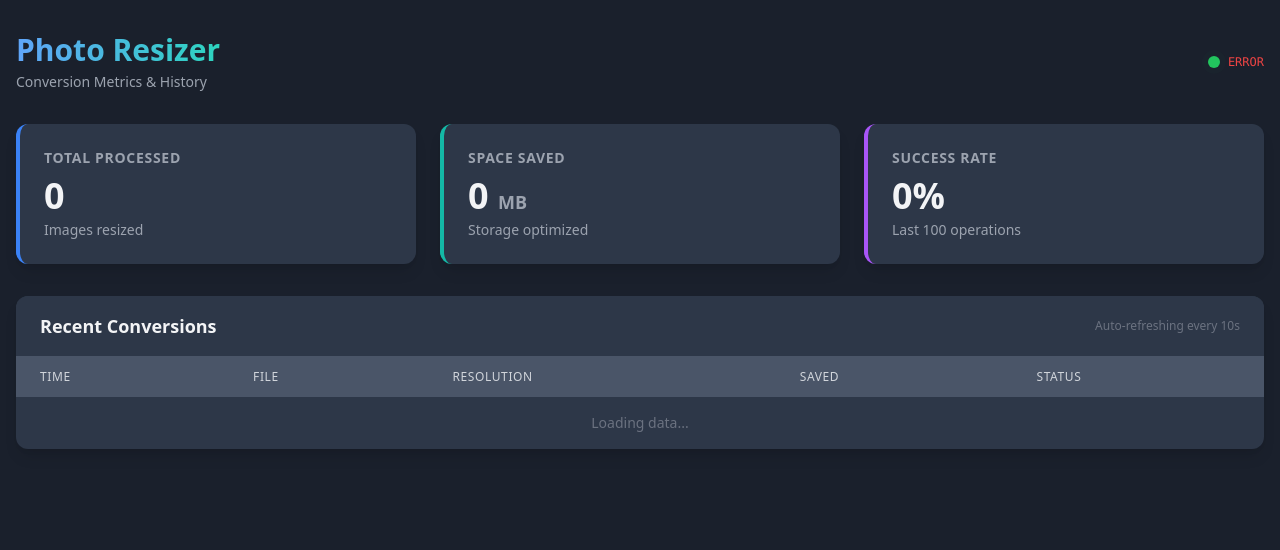
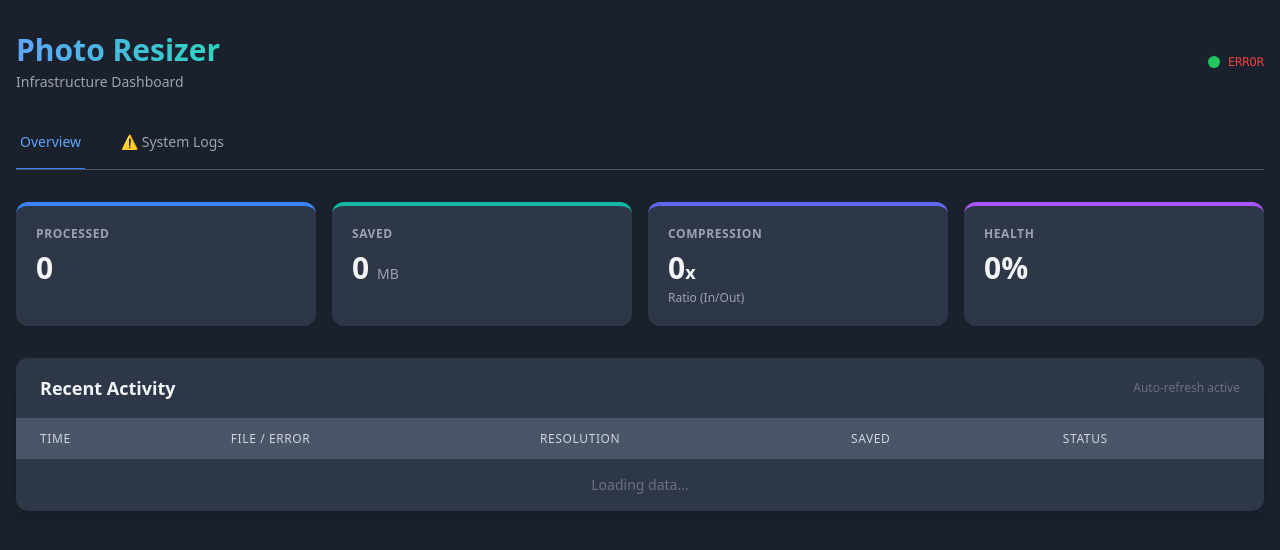
Before and after one commit to ravado/photo-resizer, a Python web app: template dashboard/templates/index.html in a window 1280 px wide. Shown: the top 550 px of the page. Run offline with Jinja, Linux system fonts and the light colour scheme; the template is opened without the code that fills it, so the values that code supplies are empty; some libraries are stand-ins or nearby versions.

Commit message:
feat: dashboard v2 with location filtering, ratio, and logs

```diff
--- a/dashboard/templates/index.html
+++ b/dashboard/templates/index.html
@@ -1,5 +1,6 @@
 <!DOCTYPE html>
 <html lang="en" class="dark">
+
 <head>
     <meta charset="UTF-8">
     <meta name="viewport" content="width=device-width, initial-scale=1.0">
@@ -27,33 +28,39 @@
             width: 8px;
             height: 8px;
         }
+
         ::-webkit-scrollbar-track {
             background: #2d3748;
         }
+
         ::-webkit-scrollbar-thumb {
             background: #4a5568;
             border-radius: 4px;
         }
+
         ::-webkit-scrollbar-thumb:hover {
             background: #718096;
         }
     </style>
 </head>
-<body class="bg-gray-100 dark:bg-gray-900 text-gray-800 dark:text-gray-100 transition-colors duration-200 min-h-screen font-sans">
+
+<body
+    class="bg-gray-100 dark:bg-gray-900 text-gray-800 dark:text-gray-100 transition-colors duration-200 min-h-screen font-sans">
     <div class="container mx-auto px-4 py-8">
 
         <!-- Header -->
-        <header class="flex justify-between items-center mb-8">
-            <div>
+        <header class="flex flex-col md:flex-row justify-between items-center mb-6">
+            <div class="mb-4 md:mb-0">
                 <h1 class="text-3xl font-bold bg-clip-text text-transparent bg-gradient-to-r from-blue-400 to-teal-400">
                     Photo Resizer
                 </h1>
-                <p class="text-gray-500 dark:text-gray-400 text-sm mt-1">Conversion Metrics & History</p>
+                <p class="text-gray-500 dark:text-gray-400 text-sm mt-1">Infrastructure Dashboard</p>
             </div>
-            <div class="flex items-center space-x-4">
+            <div class="flex items-center space-x-6">
                 <div id="connection-status" class="flex items-center text-xs font-mono text-green-500">
                     <span class="relative flex h-3 w-3 mr-2">
-                      <span class="animate-ping absolute inline-flex h-full w-full rounded-full bg-green-400 opacity-75"></span>
+                        <span
+                            class="animate-ping absolute inline-flex h-full w-full rounded-full bg-green-400 opacity-75"></span>
                         <span class="relative inline-flex rounded-full h-3 w-3 bg-green-500"></span>
                     </span>
                     <span id="status-text">LIVE</span>
@@ -61,42 +68,75 @@
             </div>
         </header>
 
+        <!-- Navigation Tabs -->
+        <div class="border-b border-gray-200 dark:border-gray-700 mb-8 overflow-x-auto">
+            <nav class="-mb-px flex space-x-8" aria-label="Tabs">
+                <button onclick="switchTab('overview')" id="tab-overview"
+                    class="tab-btn whitespace-nowrap py-4 px-1 border-b-2 font-medium text-sm border-blue-500 text-blue-600 dark:text-blue-400">
+                    Overview
+                </button>
+
+                {% for key, name in locations.items() %}
+                <button onclick="switchTab('{{ key }}')" id="tab-{{ key }}"
+                    class="tab-btn whitespace-nowrap py-4 px-1 border-b-2 font-medium text-sm border-transparent text-gray-500 hover:text-gray-700 hover:border-gray-300 dark:text-gray-400 dark:hover:text-gray-300">
+                    {{ name }}
+                </button>
+                {% endfor %}
+
+                <button onclick="switchTab('logs')" id="tab-logs"
+                    class="tab-btn whitespace-nowrap py-4 px-1 border-b-2 font-medium text-sm border-transparent text-gray-500 hover:text-gray-700 hover:border-gray-300 dark:text-gray-400 dark:hover:text-gray-300">
+                    ⚠️ System Logs
+                </button>
+            </nav>
+        </div>
+
         <!-- Stats Grid -->
-        <div class="grid grid-cols-1 md:grid-cols-3 gap-6 mb-8">
+        <div class="grid grid-cols-2 md:grid-cols-4 gap-4 mb-8">
             <!-- Total Processed -->
-            <div class="bg-white dark:bg-gray-800 rounded-xl shadow-lg p-6 border-l-4 border-blue-500">
-                <h3 class="text-gray-500 dark:text-gray-400 text-sm uppercase font-semibold tracking-wider">Total Processed</h3>
-                <div class="mt-2 text-4xl font-bold" id="stat-total">0</div>
-                <div class="mt-1 text-sm text-gray-500 dark:text-gray-400">Images resized</div>
+            <div class="bg-white dark:bg-gray-800 rounded-xl shadow-sm p-5 border-t-4 border-blue-500">
+                <h3 class="text-gray-500 dark:text-gray-400 text-xs uppercase font-semibold tracking-wider">Processed
+                </h3>
+                <div class="mt-2 text-3xl font-bold" id="stat-total">0</div>
             </div>
 
             <!-- Space Saved -->
-            <div class="bg-white dark:bg-gray-800 rounded-xl shadow-lg p-6 border-l-4 border-teal-500">
-                <h3 class="text-gray-500 dark:text-gray-400 text-sm uppercase font-semibold tracking-wider">Space Saved</h3>
-                <div class="mt-2 text-4xl font-bold" id="stat-saved">0 <span class="text-lg text-gray-400">MB</span></div>
-                <div class="mt-1 text-sm text-gray-500 dark:text-gray-400">Storage optimized</div>
+            <div class="bg-white dark:bg-gray-800 rounded-xl shadow-sm p-5 border-t-4 border-teal-500">
+                <h3 class="text-gray-500 dark:text-gray-400 text-xs uppercase font-semibold tracking-wider">Saved</h3>
+                <div class="mt-2 text-3xl font-bold" id="stat-saved">0 <span
+                        class="text-sm font-normal text-gray-400">MB</span></div>
+            </div>
+
+            <!-- Compression Ratio -->
+            <div class="bg-white dark:bg-gray-800 rounded-xl shadow-sm p-5 border-t-4 border-indigo-500">
+                <h3 class="text-gray-500 dark:text-gray-400 text-xs uppercase font-semibold tracking-wider">Compression
+                </h3>
+                <div class="mt-2 text-3xl font-bold" id="stat-ratio">0<span class="text-lg">x</span></div>
+                <div class="mt-1 text-xs text-gray-400">Ratio (In/Out)</div>
             </div>
 
             <!-- Success Rate -->
-            <div class="bg-white dark:bg-gray-800 rounded-xl shadow-lg p-6 border-l-4 border-purple-500">
-                <h3 class="text-gray-500 dark:text-gray-400 text-sm uppercase font-semibold tracking-wider">Success Rate</h3>
-                <div class="mt-2 text-4xl font-bold" id="stat-rate">0%</div>
-                <div class="mt-1 text-sm text-gray-500 dark:text-gray-400">Last 100 operations</div>
+            <div class="bg-white dark:bg-gray-800 rounded-xl shadow-sm p-5 border-t-4 border-purple-500">
+                <h3 class="text-gray-500 dark:text-gray-400 text-xs uppercase font-semibold tracking-wider">Health</h3>
+                <div class="mt-2 text-3xl font-bold" id="stat-rate">0%</div>
             </div>
         </div>
 
         <!-- History Table -->
         <div class="bg-white dark:bg-gray-800 rounded-xl shadow-lg overflow-hidden">
-            <div class="px-6 py-4 border-b border-gray-200 dark:border-gray-700 bg-gray-50 dark:bg-gray-800 flex justify-between items-center">
-                <h2 class="text-lg font-semibold">Recent Conversions</h2>
-                <span class="text-xs text-gray-500">Auto-refreshing every 10s</span>
+            <div
+                class="px-6 py-4 border-b border-gray-200 dark:border-gray-700 bg-gray-50 dark:bg-gray-800 flex justify-between items-center">
+                <h2 class="text-lg font-semibold" id="table-title">Recent Activity</h2>
+                <div class="flex items-center space-x-2 text-xs text-gray-500">
+                    <span id="update-indicator">Auto-refresh active</span>
+                </div>
             </div>
             <div class="overflow-x-auto">
                 <table class="w-full text-left border-collapse">
                     <thead>
-                        <tr class="bg-gray-100 dark:bg-gray-700 text-gray-600 dark:text-gray-300 text-xs uppercase tracking-wider">
+                        <tr
+                            class="bg-gray-100 dark:bg-gray-700 text-gray-600 dark:text-gray-300 text-xs uppercase tracking-wider">
                             <th class="px-6 py-3 font-medium">Time</th>
-                            <th class="px-6 py-3 font-medium">File</th>
+                            <th class="px-6 py-3 font-medium">File / Error</th>
                             <th class="px-6 py-3 font-medium">Resolution</th>
                             <th class="px-6 py-3 font-medium">Saved</th>
                             <th class="px-6 py-3 font-medium">Status</th>
@@ -115,6 +155,8 @@
 
     <!-- JavaScript for Data Fetching -->
     <script>
+        let currentTab = 'overview'; // overview, logs, or location_key
+
         function formatBytes(mb) {
             if (mb > 1024) {
                 return (mb / 1024).toFixed(2) + ' GB';
@@ -123,9 +165,6 @@
         }
 
         function formatDate(ts) {
-            // ts is unix timestamp in seconds (int) or milliseconds?
-            // DB schema says "converted_at INTEGER". Usually seconds in Python time.time()?
-            // Let's assume seconds.
             const date = new Date(ts * 1000);
             return date.toLocaleString();
         }
@@ -134,37 +173,85 @@
             if (status === 'SUCCESS') return 'text-green-600 dark:text-green-400 bg-green-100 dark:bg-green-900/30';
             if (status === 'FAILED') return 'text-red-600 dark:text-red-400 bg-red-100 dark:bg-red-900/30';
             if (status.includes('SKIPPED')) return 'text-yellow-600 dark:text-yellow-400 bg-yellow-100 dark:bg-yellow-900/30';
+            if (status === 'ALREADY_DONE') return 'text-blue-600 dark:text-blue-400 bg-blue-100 dark:bg-blue-900/30';
             return 'text-gray-600 dark:text-gray-400 bg-gray-100 dark:bg-gray-900/30';
+        }
+
+        function switchTab(tab) {
+            currentTab = tab;
+
+            // Update UI
+            document.querySelectorAll('.tab-btn').forEach(btn => {
+                btn.classList.remove('border-blue-500', 'text-blue-600', 'dark:text-blue-400');
+                btn.classList.add('border-transparent', 'text-gray-500', 'dark:text-gray-400');
+            });
+
+            const activeBtn = document.getElementById('tab-' + tab);
+            if (activeBtn) {
+                activeBtn.classList.remove('border-transparent', 'text-gray-500', 'dark:text-gray-400');
+                activeBtn.classList.add('border-blue-500', 'text-blue-600', 'dark:text-blue-400');
+            }
+
+            // Update Header
+            const titleMap = {
+                'overview': 'Recent Activity',
+                'logs': 'Failure & Warning Logs'
+            };
+            document.getElementById('table-title').innerText = titleMap[tab] || ('Activity: ' + activeBtn.innerText);
+
+            updateDashboard();
         }
 
         async function updateDashboard() {
             try {
-                const response = await fetch('/api/data');
+                // Construct URL
+                let url = '/api/data?';
+                if (currentTab === 'logs') {
+                    url += 'failures=true';
+                } else if (currentTab !== 'overview') {
+                    url += 'loc=' + currentTab;
+                }
+
+                const response = await fetch(url);
                 const data = await response.json();
 
                 // Update Stats
                 document.getElementById('stat-total').innerText = data.stats.total_files.toLocaleString();
-                document.getElementById('stat-saved').innerHTML = `${data.stats.total_saved_mb.toLocaleString()} <span class="text-lg text-gray-400">MB</span>`;
+                document.getElementById('stat-saved').innerHTML = `${formatBytes(data.stats.total_saved_mb)}`;
                 document.getElementById('stat-rate').innerText = data.stats.success_rate + '%';
+                document.getElementById('stat-ratio').innerHTML = `${data.stats.compression_ratio}<span class="text-lg">x</span>`;
 
                 // Update History
                 const tbody = document.getElementById('history-body');
                 tbody.innerHTML = '';
 
+                if (data.history.length === 0) {
+                    tbody.innerHTML = '<tr><td colspan="5" class="px-6 py-4 text-center text-gray-500">No records found.</td></tr>';
+                } else {
                     data.history.forEach(row => {
                         const tr = document.createElement('tr');
                         tr.className = "hover:bg-gray-50 dark:hover:bg-gray-700/50 transition-colors";
 
                         const statusClass = getStatusColor(row.status);
 
+                        // If logs tab, show error message in filename column if available
+                        let mainText = row.filename;
+                        let subText = "";
+                        if (currentTab === 'logs' && row.error) {
+                            subText = `<div class="text-red-500 text-xs font-mono mt-1 w-64 md:w-96 break-words">${row.error}</div>`;
+                        }
+
                         tr.innerHTML = `
-                        <td class="px-6 py-4 text-gray-500 dark:text-gray-400 whitespace-nowrap">${formatDate(row.timestamp)}</td>
-                        <td class="px-6 py-4 font-medium truncate max-w-xs" title="${row.filename}">${row.filename}</td>
-                        <td class="px-6 py-4 text-gray-500 dark:text-gray-400 text-xs">
+                            <td class="px-6 py-4 text-gray-500 dark:text-gray-400 whitespace-nowrap text-xs">${formatDate(row.timestamp)}</td>
+                            <td class="px-6 py-4 font-medium max-w-xs">
+                                <div class="truncate" title="${row.filename}">${mainText}</div>
+                                ${subText}
+                            </td>
+                            <td class="px-6 py-4 text-gray-500 dark:text-gray-400 text-xs whitespace-nowrap">
                                 ${row.original_size} &rarr; ${row.new_size}
                             </td>
-                        <td class="px-6 py-4 text-gray-500 dark:text-gray-400 font-mono">
-                            ${row.saved_mb > 0 ? '-' + row.saved_mb + ' MB' : '0 MB'}
+                            <td class="px-6 py-4 text-gray-500 dark:text-gray-400 font-mono text-xs">
+                                ${row.saved_mb > 0 ? '-' + row.saved_mb + ' MB' : ''}
                             </td>
                             <td class="px-6 py-4">
                                 <span class="inline-flex items-center px-2.5 py-0.5 rounded-full text-xs font-medium ${statusClass}">
@@ -174,6 +261,7 @@
                         `;
                         tbody.appendChild(tr);
                     });
+                }
 
                 // Status Indicator
                 document.getElementById('status-text').innerText = "LIVE";
@@ -192,4 +280,5 @@
         setInterval(updateDashboard, 10000);
     </script>
 </body>
+
 </html>
```
Also changed, not shown: dashboard/main.py (+103 -24 lines). Lines whose indentation alone changed are shown as unchanged.
